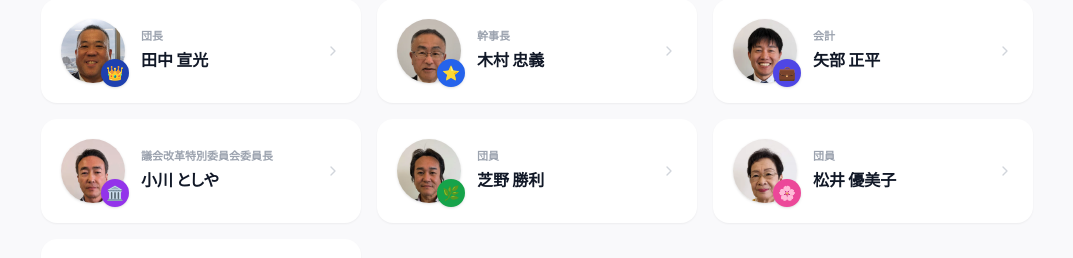
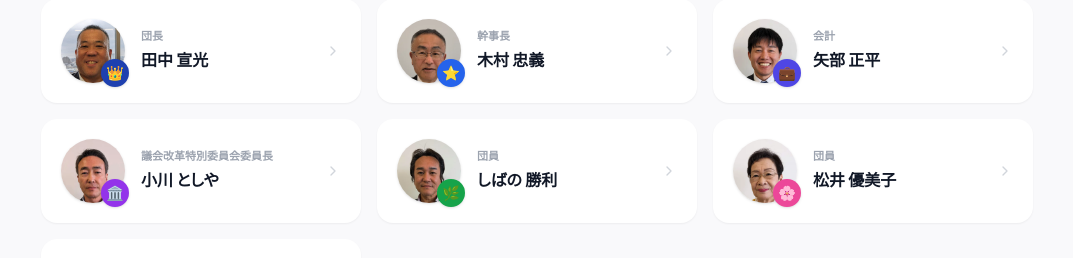
Before and after one commit to owl-onoueip/soka-jimin-hp, a Next.js app: page /about in a window 1280 px wide. Shown: the part 1289-1547 px from the top of the page, without its empty margins (103-1176 px from the left). Built offline with nearby package versions, Linux system fonts and the light colour scheme.

Commit message:
aboutページの芝野勝利をしばの勝利に修正

```diff
--- a/src/app/about/page.tsx
+++ b/src/app/about/page.tsx
@@ -10,7 +10,7 @@ const memberRoles = [
     { name: "木村 忠義", role: "幹事長", photo: "/images/members/kimura.webp", color: "bg-blue-600", emoji: "⭐" },
     { name: "矢部 正平", role: "会計", photo: "/images/members/YABE.webp", color: "bg-indigo-600", emoji: "💼" },
     { name: "小川 としや", role: "議会改革特別委員会委員長", photo: "/images/members/ogawa.webp", color: "bg-purple-600", emoji: "🏛️" },
-    { name: "芝野 勝利", role: "団員", photo: "/images/members/shibano.webp", color: "bg-green-600", emoji: "🌿" },
+    { name: "しばの 勝利", role: "団員", photo: "/images/members/shibano.webp", color: "bg-green-600", emoji: "🌿" },
     { name: "松井 優美子", role: "団員", photo: "/images/members/matui.webp", color: "bg-pink-500", emoji: "🌸" },
     { name: "白石 孝雄", role: "団員", photo: "/images/members/shiraishi.webp", color: "bg-orange-500", emoji: "🌟" },
 ];
```
